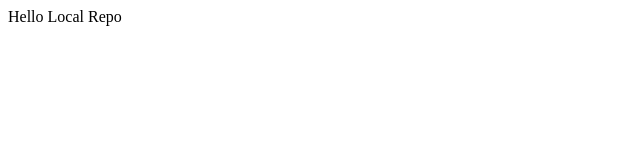
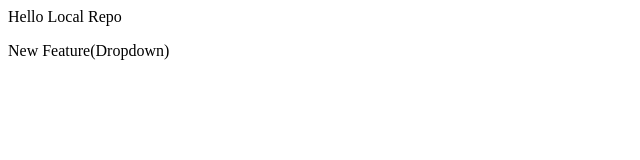
Before and after one commit to Arishaqureshi/Localrepo, a plain HTML site: page index.html in a window 1280 px wide. Shown: the whole page, without its empty margins (0-640 px from the left). Drawn offline with Linux system fonts and the light colour scheme.

```diff
--- a/index.html
+++ b/index.html
@@ -1 +1,2 @@
 <p>Hello Local Repo</p>
+<p>New Feature(Dropdown)</p>
```
